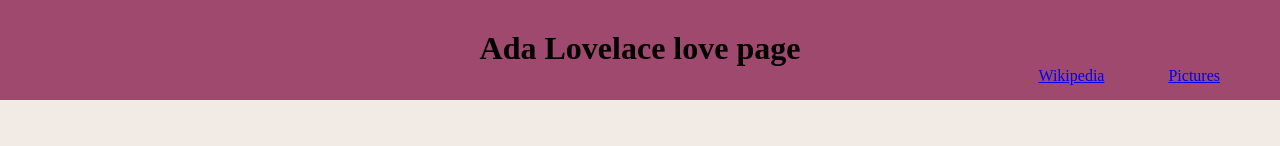
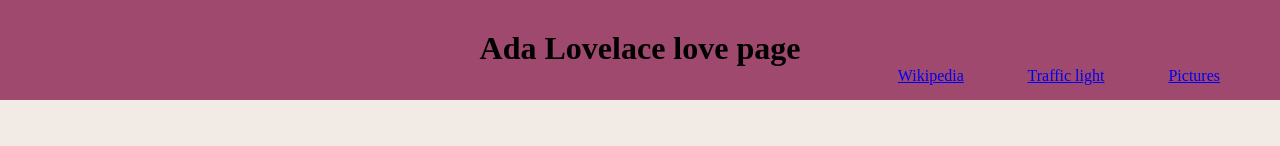
Before and after one commit to Sunse7/Ada-Lovelace, a plain HTML site: page index.html in a window 1280 px wide. Shown: the top 146 px of the page. Drawn offline with Linux system fonts and the light colour scheme; grey boxes are pictures that could not be loaded.

Commit message:
Linked traffic light

```diff
--- a/index.html
+++ b/index.html
@@ -12,6 +12,7 @@
         <h1>Ada Lovelace love page</h1>
         <nav class="nav-links">
             <a href="https://en.wikipedia.org/wiki/Ada_Lovelace">Wikipedia</a>
+            <a href="traffic-light.html">Traffic light</a>
             <a href="ada-gallery.html">Pictures</a>
         </nav>
     </header>
```
